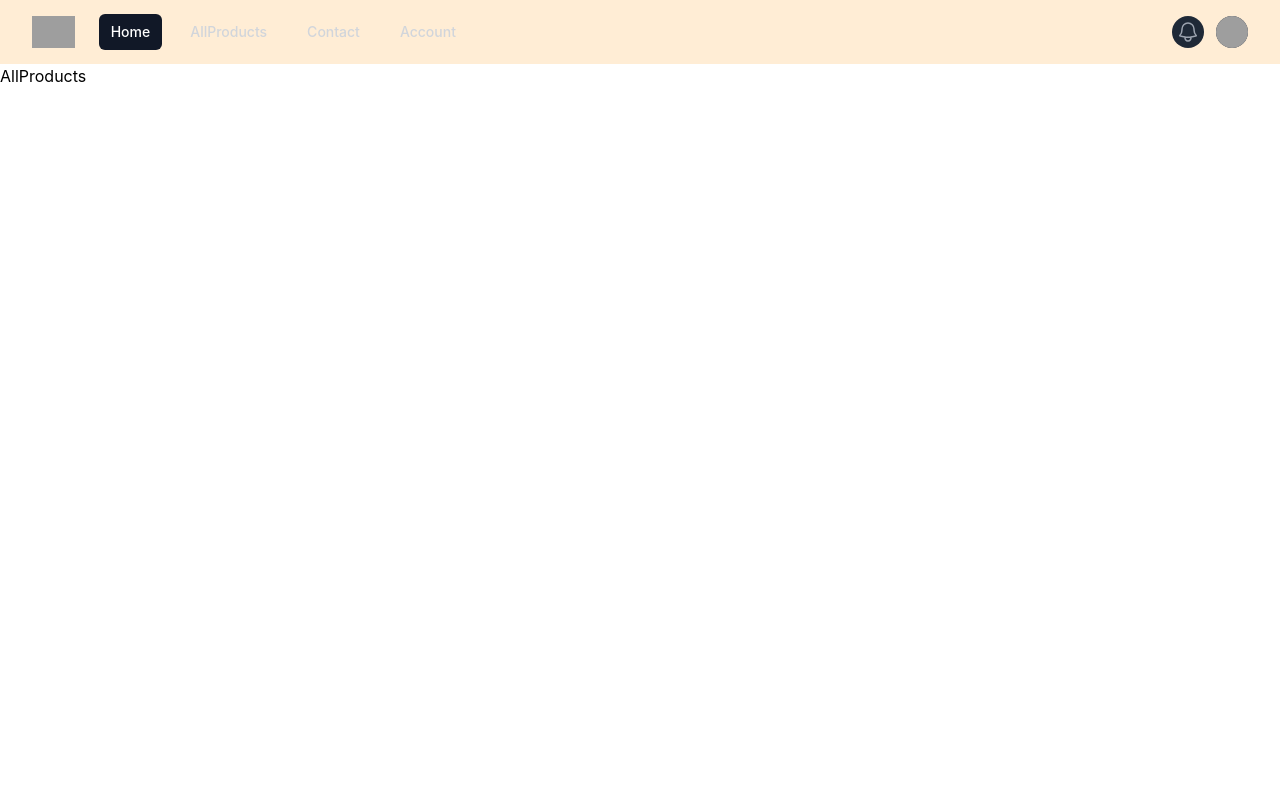
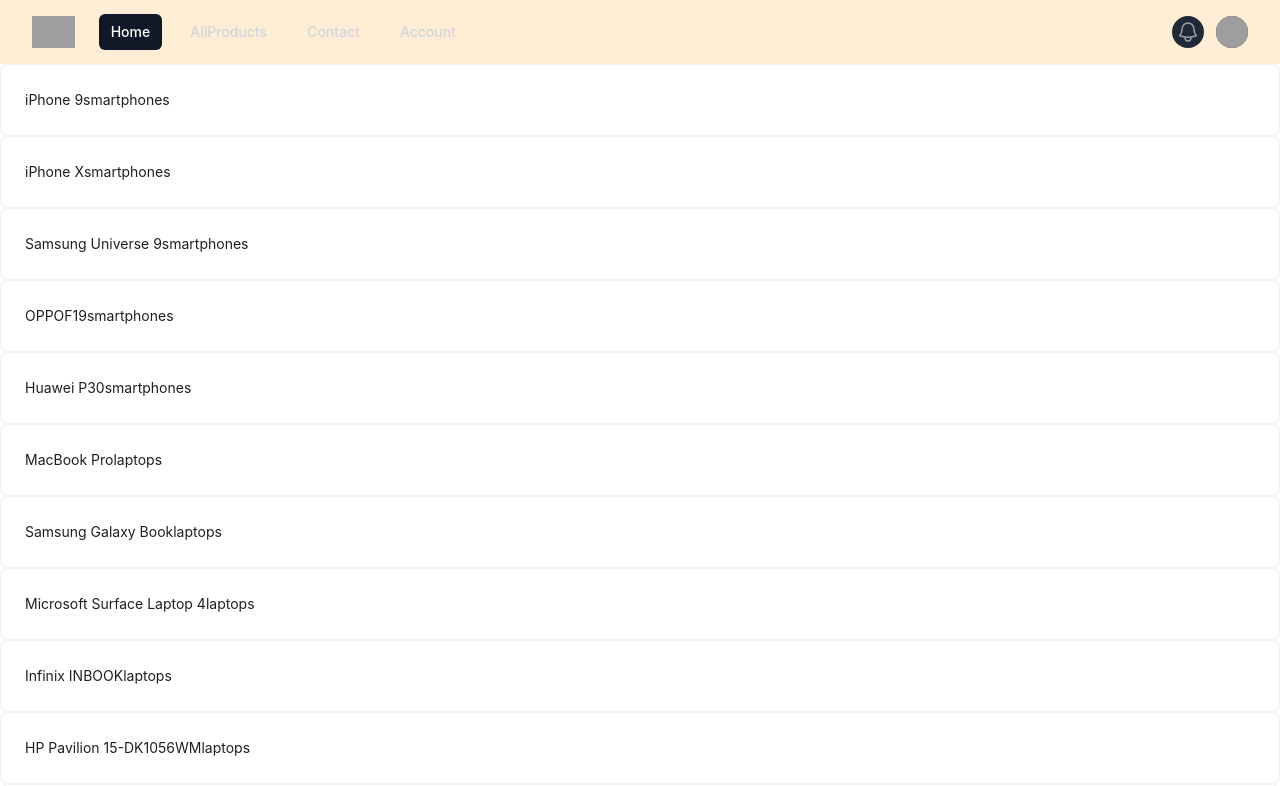
Before and after one commit to ashrafali2000/assignment-react-01, a React (Create React App) app: page /allProducts in a window 1280 px wide. Shown: the top 786 px of the page. Built offline with nearby package versions, Linux system fonts and the light colour scheme; grey boxes are pictures that could not be loaded.

Commit message:
add map mathods

```diff
--- a/src/pages/allProducts/index.js
+++ b/src/pages/allProducts/index.js
@@ -1,8 +1,16 @@
 import React from 'react'
+import Products from "./allProducts.json"
+import Cards from './Cards'
+const AllProducts = () => {
+  const allProducts = Products.map((item) => <Cards key={item.id}
+  item = {item.id} title ={item.title} category = {item.category} description = {item.description} /> )
+  return (
+    <div>
 
-const AllProducts = () => {
-  return (
-    <div>AllProducts</div>
+      <div>
+     {allProducts}
+      </div>
+    </div>
   )
 }
 
```
